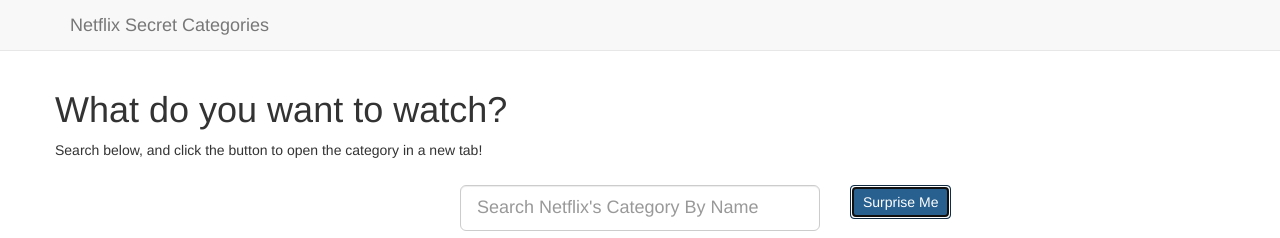
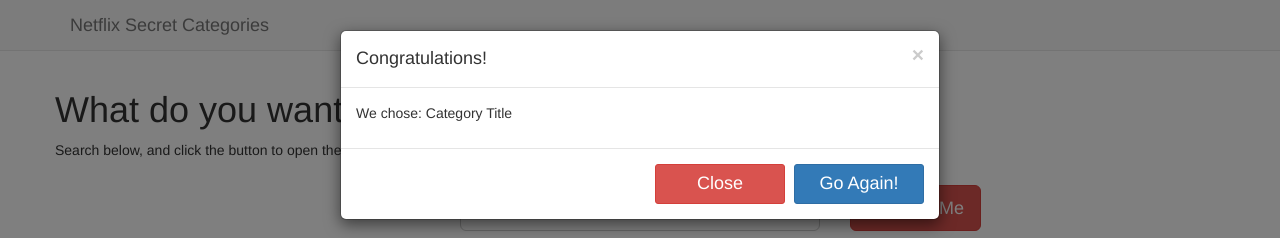
Before and after one commit to imcodingideas/netflix-hidden-categories, a plain HTML site: page index.html in a window 1280 px wide. Both pictures are taken after a click on the button "Surprise Me". Shown: the top 238 px of the page. Drawn offline with nearby package versions, Linux system fonts and the light colour scheme.

Commit message:
Added model window

```diff
--- a/assets/css/style.css
+++ b/assets/css/style.css
@@ -9,6 +9,12 @@
     width: 280px;
     line-height: 30px;
     transition: all 0.9s;
+}
+
+button.btn-sm {
+    width: 130px;
+    height: 40px;
+    font-size: 18px;
 }
 
 .panel-footer {
--- a/assets/js/app.js
+++ b/assets/js/app.js
@@ -7,8 +7,6 @@
 	$(data.category).each(function (i) {
 		let id = data.category[i].id;
 		let title = data.category[i].title;
-
-		console.info(data.category[i]);
 
 		let createButton = `
 					<div class="col-md-4" id="searchable">
--- a/index.html
+++ b/index.html
@@ -7,7 +7,8 @@
     <title>Netflix Search Categories</title>
 
     <!-- Bootstrap -->
-    <link href="https://maxcdn.bootstrapcdn.com/bootswatch/3.3.6/yeti/bootstrap.min.css" rel="stylesheet" integrity="sha384-yxFy3Tt84CcGRj9UI7RA25hoUMpUPoFzcdPtK3hBdNgEGnh9FdKgMVM+lbAZTKN2" crossorigin="anonymous">    <link rel="stylesheet" href="assets/css/style.css">
+    <link href="https://maxcdn.bootstrapcdn.com/bootswatch/3.3.6/yeti/bootstrap.min.css" rel="stylesheet" integrity="sha384-yxFy3Tt84CcGRj9UI7RA25hoUMpUPoFzcdPtK3hBdNgEGnh9FdKgMVM+lbAZTKN2" crossorigin="anonymous">
+    <link rel="stylesheet" href="assets/css/style.css">
     <link href="//maxcdn.bootstrapcdn.com/font-awesome/4.6.3/css/font-awesome.min.css" rel="stylesheet" integrity="sha384-T8Gy5hrqNKT+hzMclPo118YTQO6cYprQmhrYwIiQ/3axmI1hQomh7Ud2hPOy8SP1" crossorigin="anonymous">
     <!-- HTML5 shim and Respond.js for IE8 support of HTML5 elements and media queries -->
     <!-- WARNING: Respond.js doesn't work if you view the page via file:// -->
@@ -38,7 +39,29 @@
                    class="search form-control input-lg">
         </div>
         <div class="col-md-4">
-            <button type="button" id="random" class="btn btn-primary">Surprise Me</button>
+
+            <button type="button" class="btn btn-danger btn-lg" id="random" data-toggle="modal" data-target="#myModal">
+                Surprise Me
+            </button>
+
+            <div class="modal fade" id="myModal" tabindex="-1" role="dialog" aria-labelledby="myModalLabel">
+                <div class="modal-dialog" role="document">
+                    <div class="modal-content">
+                        <div class="modal-header">
+                            <button type="button" class="close" data-dismiss="modal" aria-label="Close"><span aria-hidden="true">&times;</span></button>
+                            <h4 class="modal-title" id="myModalLabel">Congratulations!</h4>
+                        </div>
+                        <div class="modal-body">
+                            <p>We chose: Category Title</p>
+                        </div>
+                        <div class="modal-footer">
+                            <button type="button" class="btn btn-danger btn-sm" data-dismiss="modal">Close</button>
+                            <button type="button" class="btn btn-primary btn-sm">Go Again!</button>
+                        </div>
+                    </div>
+                </div>
+            </div>
+
         </div>
     </div>
 
```
